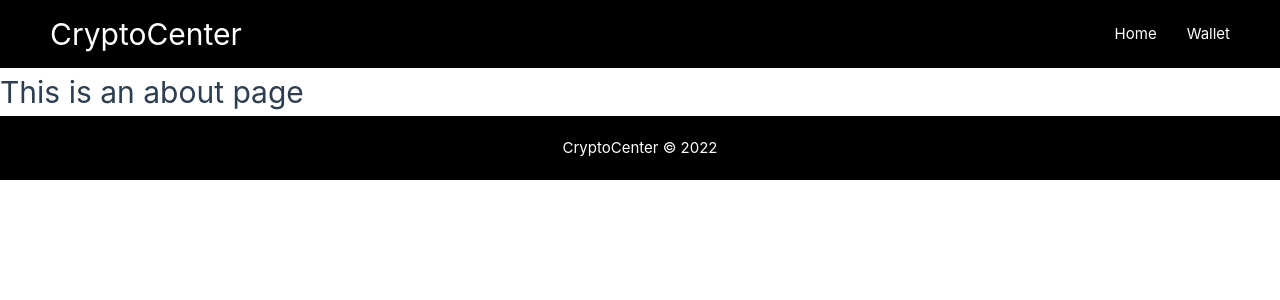
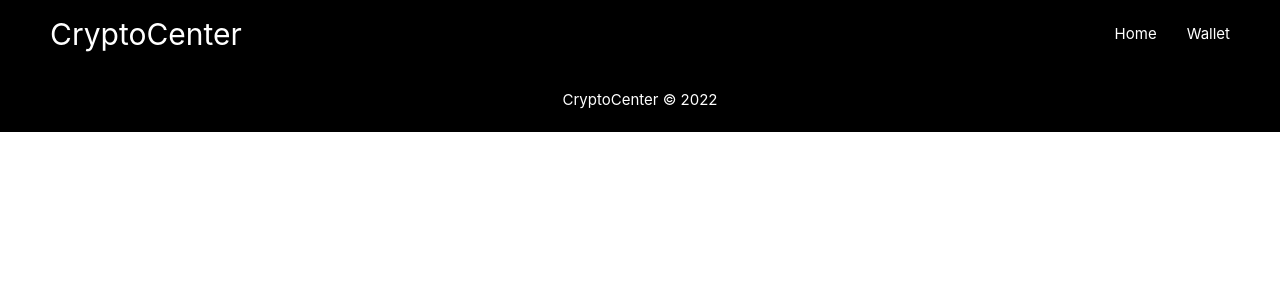
Before and after one commit to LucasMorettoRodrigues/cryptocenter, a Vue app: page /about in a window 1280 px wide. Shown: the top 300 px of the page. Built offline with nearby package versions, Linux system fonts and the light colour scheme.

Commit message:
remove about view

```diff
--- a/src/router/index.js
+++ b/src/router/index.js
@@ -8,14 +8,6 @@
       path: '/',
       name: 'home',
       component: HomeView
-    },
-    {
-      path: '/about',
-      name: 'about',
-      // route level code-splitting
-      // this generates a separate chunk (About.[hash].js) for this route
-      // which is lazy-loaded when the route is visited.
-      component: () => import('../views/AboutView.vue')
     },
     {
       path: '/wallet',
--- a/src/views/AboutView.vue
+++ /dev/null
@@ -1,8 +0,0 @@
-<template>
-  <div>
-    <h1>This is an about page</h1>
-  </div>
-</template>
-
-<style>
-</style>
```
